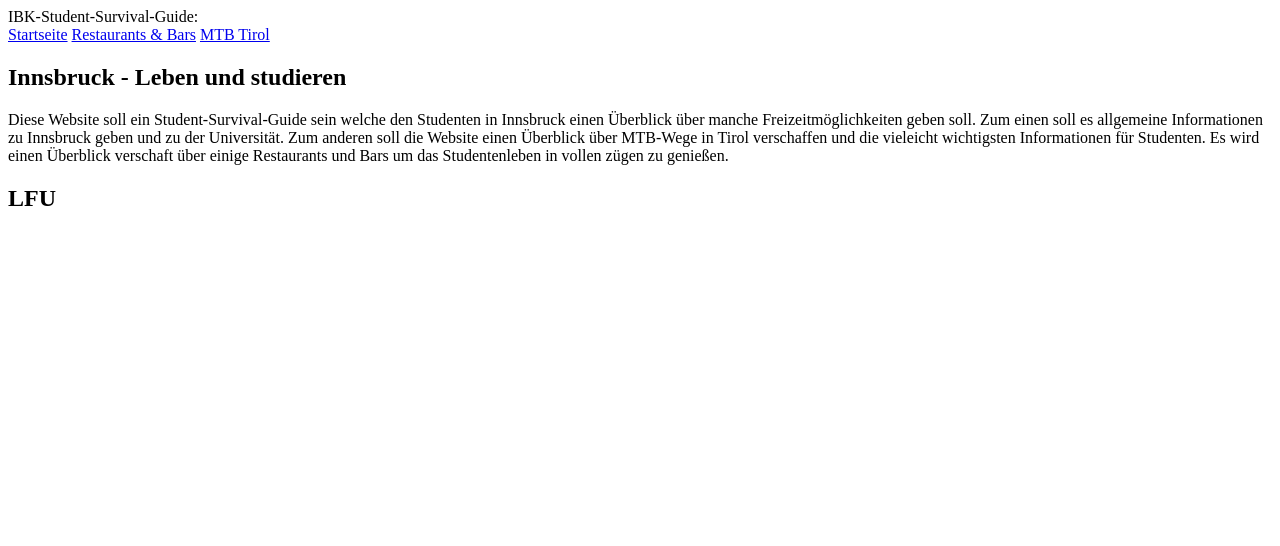
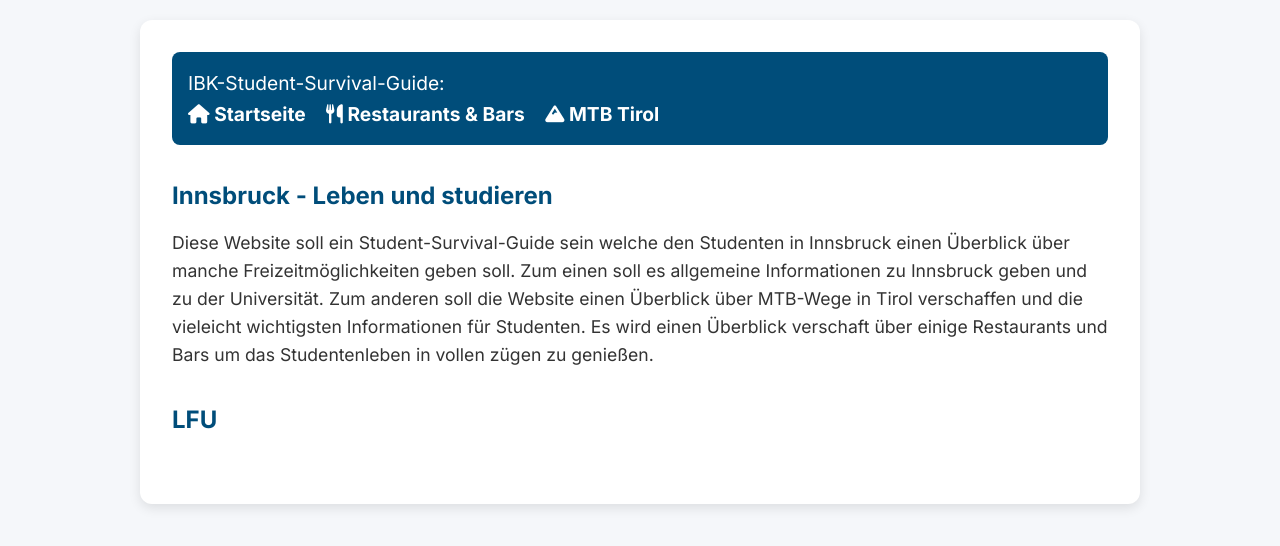
Before and after one commit to IBK-Student-Survival-Guide/IBK-Student-Survival-Guide.github.io, a plain HTML site: page index.html in a window 1280 px wide. Drawn offline with Linux system fonts and the light colour scheme.

Commit message:
Design 1.0 Startseite

```diff
--- a/index.html
+++ b/index.html
@@ -5,6 +5,10 @@
     <meta charset="UTF-8">
     <meta name="viewport" content="width=device-width, initial-scale=1.0">
     <title>IBK-Student-Survival-Guide</title>
+
+    <!--Font Awesome-->
+    <link rel="stylesheet" href="https://cdnjs.cloudflare.com/ajax/libs/font-awesome/6.5.0/css/all.min.css">
+
 
     <!--CSS und JS-->
     <link rel="stylesheet" href="main.css">
@@ -21,9 +25,9 @@
             <nav>
                 IBK-Student-Survival-Guide:
                 <div class="navigation">
-                    <a href="https://IBK-Student-Survival-Guide.github.io">Startseite</a>
-                    <a href="https://IBK-Student-Survival-Guide.github.io/freizeitstudent">Restaurants & Bars</a>
-                    <a href="https://IBK-Student-Survival-Guide.github.io/freizeittirol">MTB Tirol</a>
+                    <a href="https://IBK-Student-Survival-Guide.github.io"><i class="fas fa-home"> </i> Startseite</a>
+                    <a href="https://IBK-Student-Survival-Guide.github.io/freizeitstudent"><i class="fas fa-utensils"></i> Restaurants & Bars</a>
+                    <a href="https://IBK-Student-Survival-Guide.github.io/freizeittirol"><i class="fas fa-mountain"></i> MTB Tirol</a>
                 </div>
             </nav>
 
--- a/main.css
+++ b/main.css
@@ -0,0 +1,74 @@
+/* Google Font */
+@import url('https://fonts.googleapis.com/css2?family=Inter:wght@400;700&display=swap');
+
+* {
+    margin: 0;
+    padding: 0;
+    box-sizing: border-box;
+}
+
+body {
+    font-family: 'Inter', sans-serif;
+    background-color: #f5f7fa;
+    color: #333;
+    line-height: 1.6;
+    padding: 20px;
+}
+
+main {
+    max-width: 1000px;
+    margin: auto;
+    background-color: white;
+    padding: 2rem;
+    border-radius: 12px;
+    box-shadow: 0 4px 12px rgba(0, 0, 0, 0.1);
+}
+
+nav {
+    background-color: #004d7a;
+    color: white;
+    padding: 1rem;
+    border-radius: 8px;
+    margin-bottom: 2rem;
+    font-size: 1.2rem;
+}
+
+nav .navigation a {
+    margin-right: 15px;
+    color: #fff;
+    text-decoration: none;
+    font-weight: bold;
+}
+
+nav .navigation a:hover {
+    text-decoration: underline;
+}
+
+.infos {
+    margin-bottom: 2rem;
+}
+
+h2.inns {
+    color: #004d7a;
+    margin-bottom: 0.8rem;
+}
+
+p {
+    font-size: 1.1rem;
+}
+
+/* Responsive Layout */
+@media (max-width: 600px) {
+    body {
+        padding: 10px;
+    }
+
+    nav {
+        font-size: 1rem;
+    }
+
+    nav .navigation a {
+        display: block;
+        margin: 0.5rem 0;
+    }
+}
```
